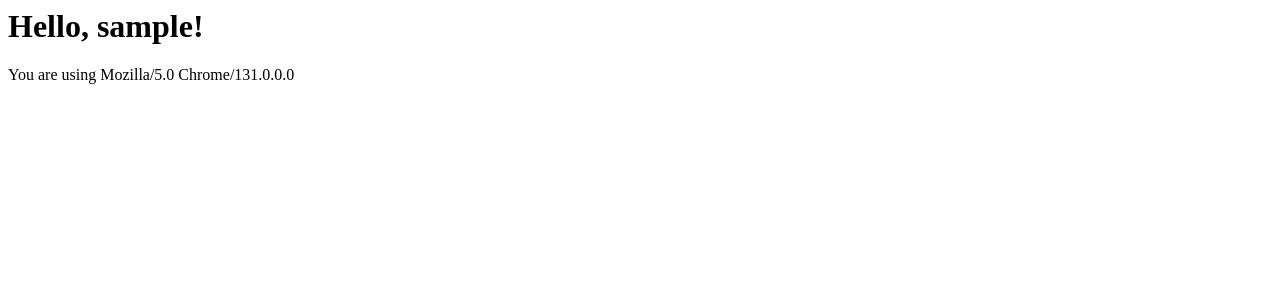
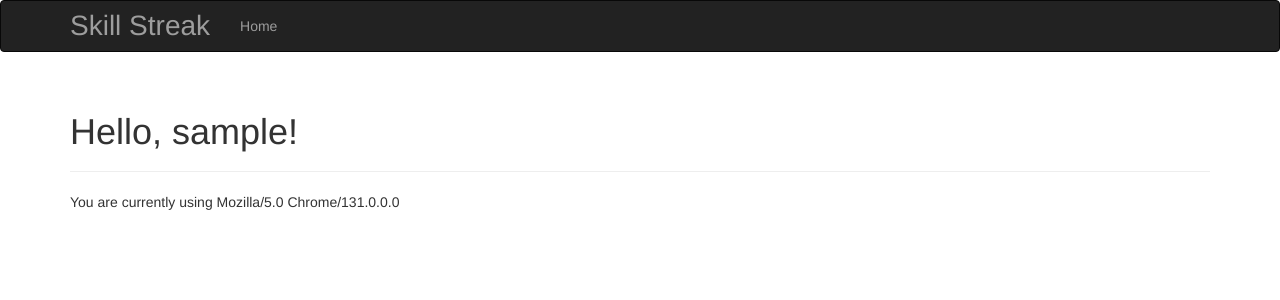
Before and after one commit to acecodes/skillstreak, a Flask app: a page that, after the commit, uses templates/base.html in a window 1280 px wide. Shown: the top 300 px of the page. Run offline with Flask 2, Linux system fonts and the light colour scheme; some libraries are stand-ins or nearby versions.

Commit message:
Added very basic user template

```diff
--- a/requirements.txt
+++ b/requirements.txt
@@ -1,6 +1,7 @@
 Flask==0.10.1
 Flask-Bootstrap==3.2.0.2
 Flask-Login==0.2.11
+Flask-Moment==0.4.0
 Flask-WTF==0.10.0
 Jinja2==2.7.3
 MarkupSafe==0.23
--- a/skillstreak.py
+++ b/skillstreak.py
@@ -24,7 +24,7 @@ def index():
 @app.route('/user/<name>')
 def user(name):
 	agent = request.headers.get('User-Agent')
-	return '<h1>Hello, {name}!</h1>\nYou are using {agent}'.format(name=name, agent=agent)
+	return render_template('user.html', agent=agent, name=name)
 
 @app.errorhandler(404)
 def page_not_found(e):
--- a/templates/base.html
+++ b/templates/base.html
@@ -1,9 +1,26 @@
 {% extends "bootstrap/base.html" %}
 
+{% block head %}
+
+{{ super() }}
+
+<meta name="description" content="Build a streak, build your skills">
+
+<meta name="author" content="Ace Eddleman">
+
+<link rel="shortcut icon" href="{{ url_for('static', filename = 'favicon.ico') }}" type="image/x-icon">
+
+<link rel="icon" href="{{ url_for('static', filename = 'favicon.ico') }}" type="image/x-icon">
+
+{% endblock %}
+
+
 {% block styles %}
+
 {{super()}}
 <link rel="stylesheet"
       href="{{url_for('static', filename='css/custom.css')}}">
+
 {% endblock %}
 
 {% block title %}{{ title }}{% endblock %}
--- a/templates/index.html
+++ b/templates/index.html
@@ -3,7 +3,7 @@
 {% block page_content %}
 
     <div class="page-header">
-        <h1>Hello, {{ name }}!</h1>
+        <h1>Hello, world!</h1>
     </div>
 
 {% endblock %}
--- /dev/null
+++ b/templates/user.html
@@ -0,0 +1,16 @@
+{% extends "base.html" %}
+
+{% block page_content %}
+
+    <div class="page-header">
+        <h1>Hello, {{ name }}!</h1>
+
+    </div>
+
+    <div>
+    <p>You are currently using {{ agent }}</p>
+    </div>
+
+
+
+{% endblock %}
```
